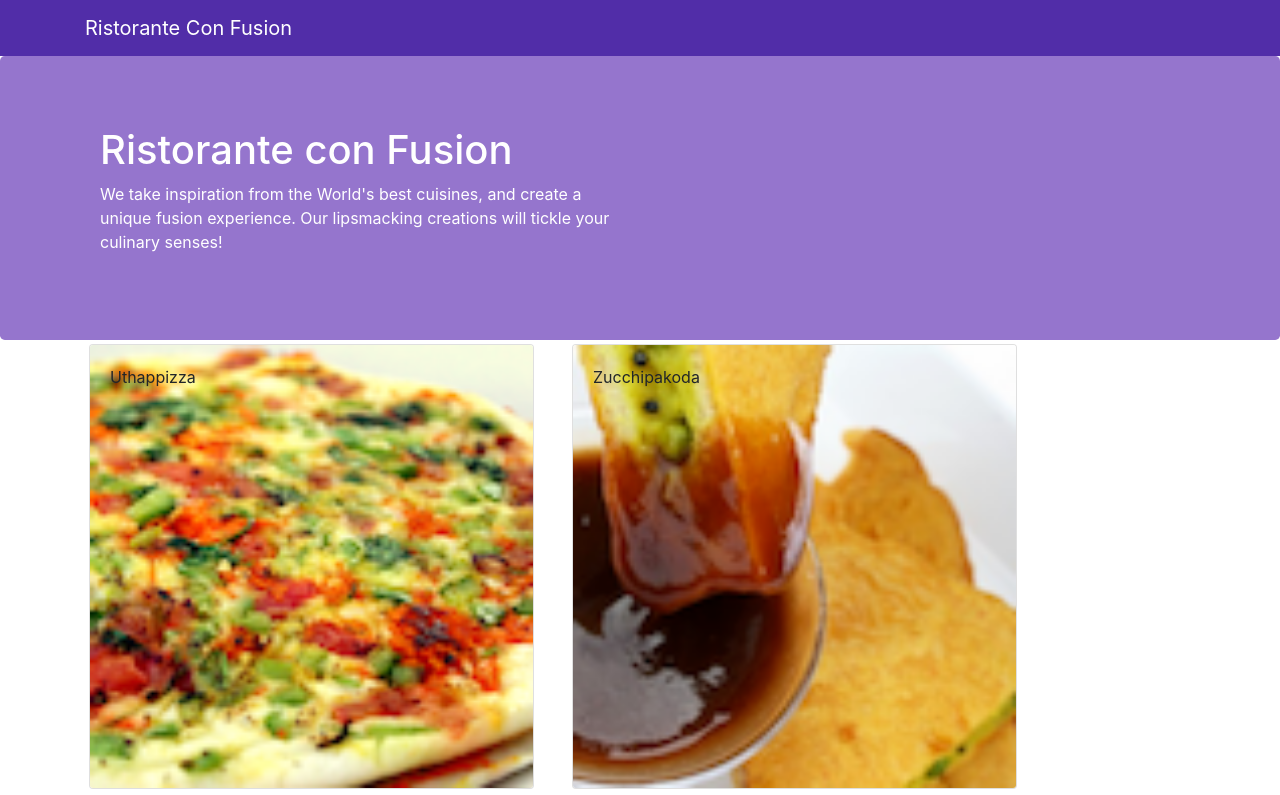
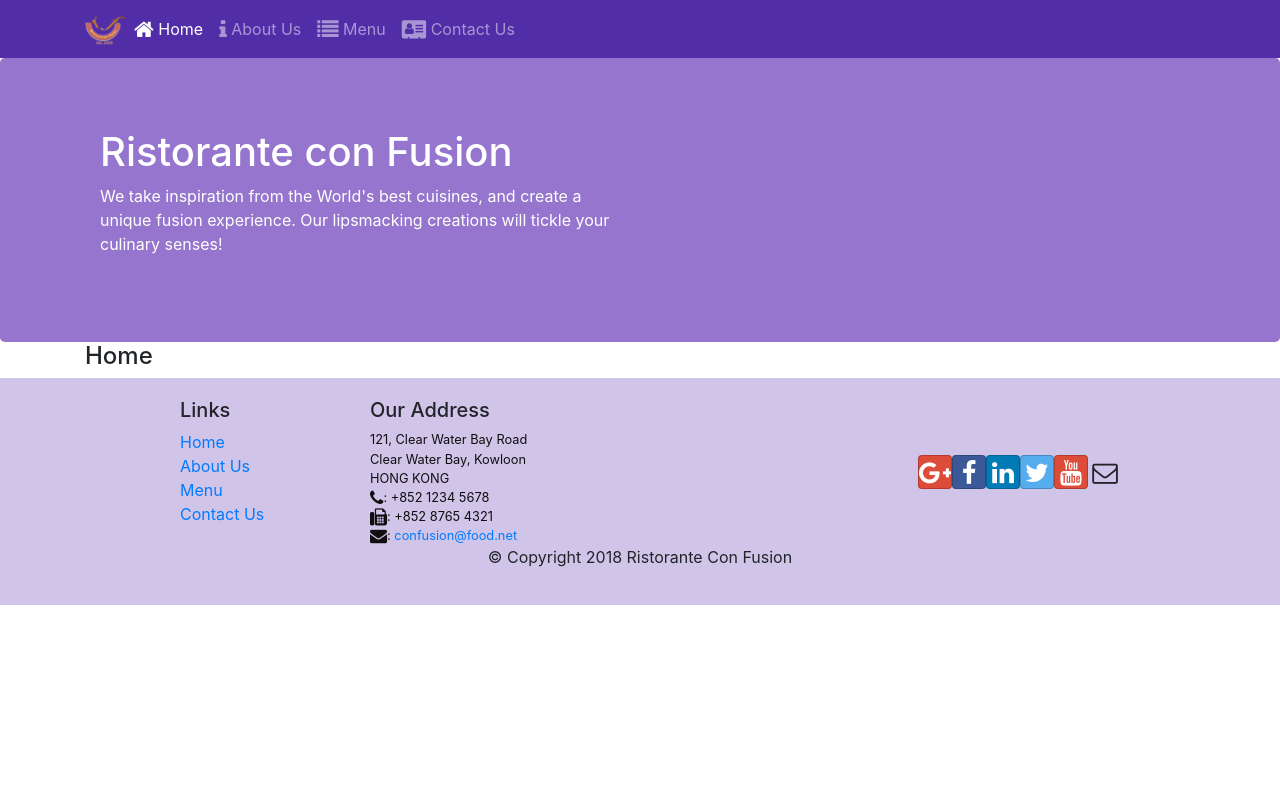
Before and after one commit to skj4ua/Food, a React (Create React App) app: page /home in a window 1280 px wide. Shown: the top 795 px of the page. Built offline with nearby package versions, Linux system fonts and the light colour scheme.

Commit message:
React Router

```diff
--- a/package.json
+++ b/package.json
@@ -12,6 +12,8 @@
     "react": "^17.0.1",
     "react-dom": "^17.0.1",
     "react-popper": "^2.2.4",
+    "react-router": "^5.2.0",
+    "react-router-dom": "^5.2.0",
     "react-scripts": "4.0.1",
     "reactstrap": "^8.7.1",
     "web-vitals": "^0.2.4"
--- a/src/App.js
+++ b/src/App.js
@@ -1,13 +1,15 @@
 import React,{Component} from 'react';
 import './App.css';
 import Main from './components/MainComponent';
-
+import {BrowserRouter} from 'react-router-dom';
 class App extends Component {
   render() {
     return (
+      <BrowserRouter>
       <div className="App">
         <Main/>
       </div>
+      </BrowserRouter>
     );
   }
 }
--- a/src/components/FooterComponent.js
+++ b/src/components/FooterComponent.js
@@ -1,5 +1,5 @@
 import React from 'react';
-
+import {Link} from 'react-router-dom';
 function Footer(props) {
     return(
     <div className="footer">
@@ -8,10 +8,10 @@
                 <div className="col-4 offset-1 col-sm-2">
                     <h5>Links</h5>
                     <ul className="list-unstyled">
-                        <li><a href="#">Home</a></li>
-                        <li><a href="#">About</a></li>
-                        <li><a href="#">Menu</a></li>
-                        <li><a href="contactus.html">Contact</a></li>
+                    <li><Link to='/home'>Home</Link></li>
+                        <li><Link to='/aboutus'>About Us</Link></li>
+                        <li><Link to='/menu'>Menu</Link></li>
+                        <li><Link to='/contactus'>Contact Us</Link></li>
                     </ul>
                 </div>
                 <div className="col-7 col-sm-5">
--- a/src/components/HeaderComponent.js
+++ b/src/components/HeaderComponent.js
@@ -1,13 +1,45 @@
 import React, { Component } from 'react'
-import { Navbar, NavbarBrand,Jumbotron } from 'reactstrap';
+import { Nav, Navbar, NavbarBrand, NavbarToggler, Collapse, NavItem, Jumbotron } from 'reactstrap';
+import { NavLink } from 'react-router-dom';
 
 class Header extends Component {
+
+    constructor(props){
+        super(props);
+        this.toggleNav = this.toggleNav.bind(this);
+        this.state={
+            isNavOpen:false
+        };
+    }
+
+    toggleNav(){
+        this.setState({
+            isNavOpen:!this.state.isNavOpen
+        })
+    }
     render() {
         return (
             <React.Fragment>
-                <Navbar dark>
+                <Navbar dark expand="md">
                     <div className="container">
-                    <NavbarBrand href="/">Ristorante Con Fusion</NavbarBrand>
+                    <NavbarToggler onClick={this.toggleNav}></NavbarToggler>
+                    <NavbarBrand className="mr-auto" href="/"><img src='assets/images/logo.png' height="30" width="41" alt='Ristorante Con Fusion' /></NavbarBrand>
+                    <Collapse isOpen={this.state.isNavOpen} navbar>
+                            <Nav navbar>
+                            <NavItem>
+                                <NavLink className="nav-link"  to='/home'><span className="fa fa-home fa-lg"></span> Home</NavLink>
+                            </NavItem>
+                            <NavItem>
+                                <NavLink className="nav-link" to='/aboutus'><span className="fa fa-info fa-lg"></span> About Us</NavLink>
+                            </NavItem>
+                            <NavItem>
+                                <NavLink className="nav-link"  to='/menu'><span className="fa fa-list fa-lg"></span> Menu</NavLink>
+                            </NavItem>
+                            <NavItem>
+                                <NavLink className="nav-link" to='/contactus'><span className="fa fa-address-card fa-lg"></span> Contact Us</NavLink>
+                            </NavItem>
+                            </Nav>
+                        </Collapse>
                     </div>
              </Navbar>
              <Jumbotron>
--- /dev/null
+++ b/src/components/HomeComponent.js
@@ -0,0 +1,11 @@
+import React from 'react';
+
+function Home(props) {
+    return(
+      <div className="container">
+        <h4>Home</h4>
+      </div>
+    );
+}
+
+export default Home;
--- a/src/components/MainComponent.js
+++ b/src/components/MainComponent.js
@@ -4,26 +4,32 @@
 import { DISHES } from '../shared/dishes';
 import Header from './HeaderComponent';
 import Footer from './FooterComponent';
+import Home from './HomeComponent';
+import {Switch,Route,Redirect} from 'react-router-dom';
 class Main extends Component {
 
   constructor(props) {
     super(props);
     this.state = {
         dishes: DISHES,
-        selectedDish: null
     };
   }
 
-  onDishSelect(dishId) {
-    this.setState({ selectedDish: dishId});
-  }
+  render() {
 
-  render() {
+    const HomePage = () =>{
+      return(
+        <Home/>
+      )
+    }
     return (
       <div>
         <Header/>
-        <Menu dishes={this.state.dishes} onClick={(dishId) => this.onDishSelect(dishId)} />
-        <DishDetail dish={this.state.dishes.filter((dish) => dish.id === this.state.selectedDish)[0]} />
+        <Switch>
+          <Route path ='/home' component ={HomePage}></Route>
+          <Route exact path='/menu' component={() => <Menu dishes={this.state.dishes}/>}   />
+          <Redirect to ="/home"/>
+        </Switch>
         <Footer/>
       </div>
     );
--- a/src/components/MenuComponent.js
+++ b/src/components/MenuComponent.js
@@ -7,8 +7,7 @@
       const menu = this.props.dishes.map((dish) => {
           return (
             <div  className="col-12 col-md-5 m-1">
-              <Card key={dish.id}
-                onClick={() => this.props.onClick(dish.id)}>
+              <Card key={dish.id}>
                 <CardImg width="100%" src={dish.image} alt={dish.name} />
                 <CardImgOverlay>
                     <CardTitle>{dish.name}</CardTitle>
```
Also changed, not shown: 2 other files (tests, documents, lock files or other folders).
